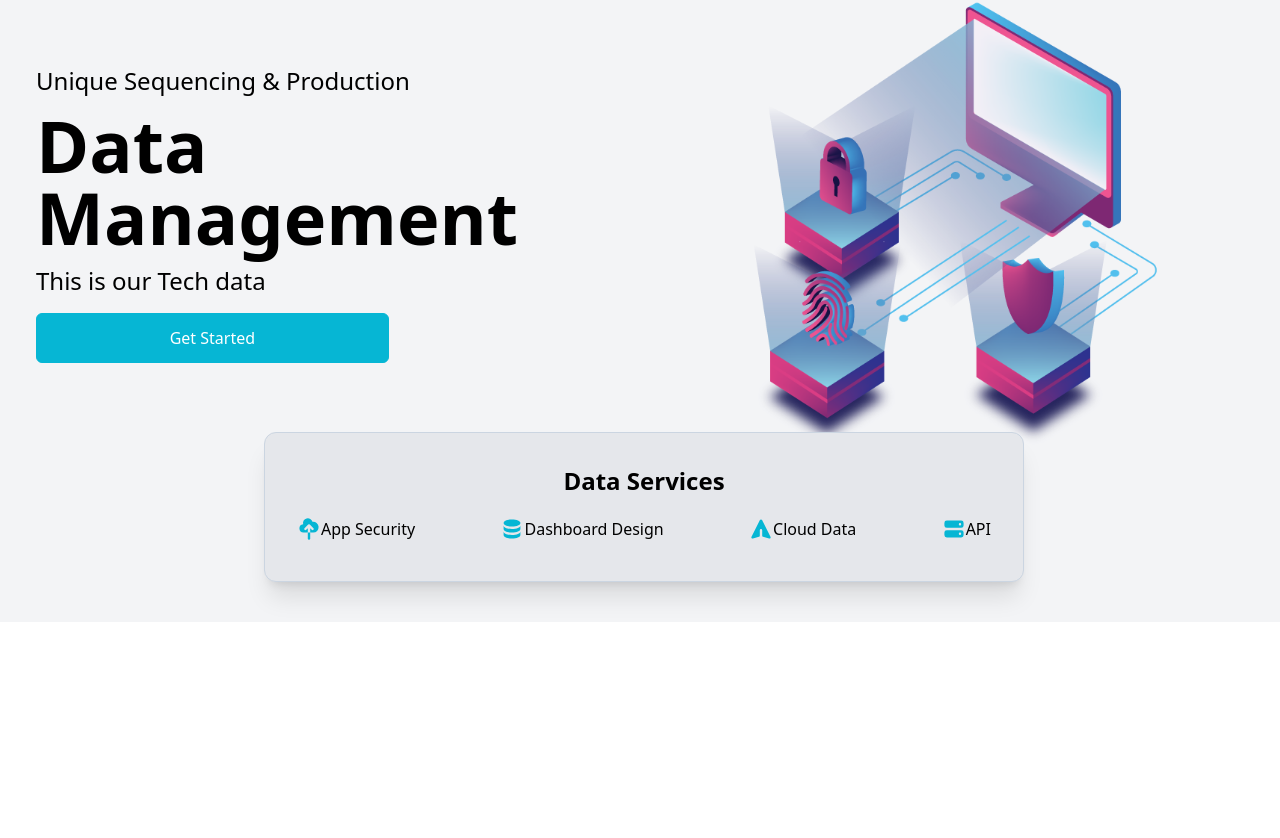
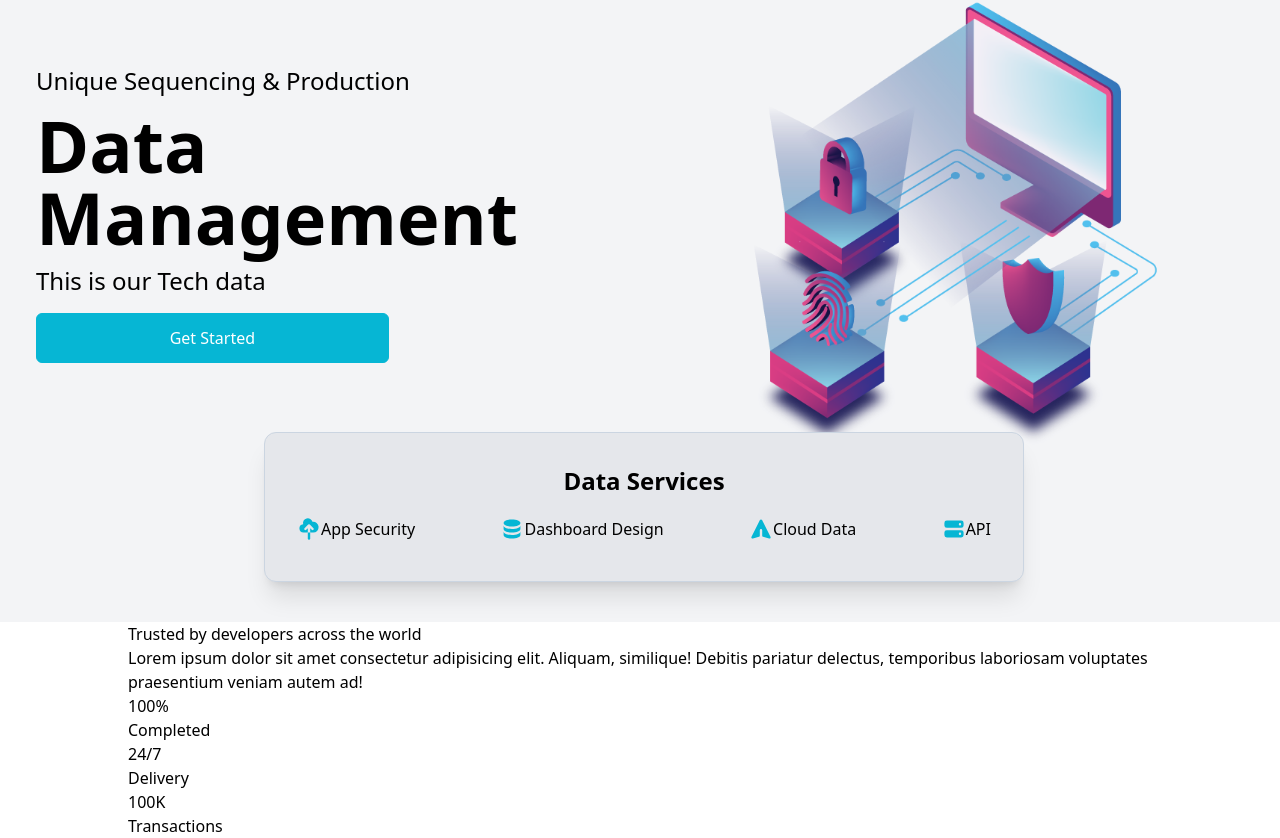
Before and after one commit to AmaduKamara/dm-landing, a React (Create React App) app: page / in a window 1280 px wide. Shown: the part 178-1016 px from the top of the page. Before the commit the page ends 800 px from the top, so only its background shows below. Built offline with nearby package versions, Linux system fonts and the light colour scheme; the HTML template or start-up script is replaced by a standard one.

Commit message:
Add structure and content for about section

```diff
--- a/src/App.js
+++ b/src/App.js
@@ -1,3 +1,4 @@
+import About from "./components/About";
 import Hero from "./components/Hero";
 import Navbar from "./components/Navbar";
 
@@ -6,6 +7,7 @@ function App() {
     <div>
       <Navbar />
       <Hero />
+      <About />
     </div>
   );
 }
--- /dev/null
+++ b/src/components/About.jsx
@@ -0,0 +1,34 @@
+import React from "react";
+
+const About = () => {
+  return (
+    <section>
+      <div className="container mx-auto">
+        <div>
+          <h2>Trusted by developers across the world</h2>
+          <p>
+            Lorem ipsum dolor sit amet consectetur adipisicing elit. Aliquam,
+            similique! Debitis pariatur delectus, temporibus laboriosam
+            voluptates praesentium veniam autem ad!
+          </p>
+        </div>
+        <div>
+          <div>
+            <h3>100%</h3>
+            <p>Completed</p>
+          </div>
+          <div>
+            <h3>24/7</h3>
+            <p>Delivery</p>
+          </div>
+          <div>
+            <h3>100K</h3>
+            <p>Transactions</p>
+          </div>
+        </div>
+      </div>
+    </section>
+  );
+};
+
+export default About;
```
Also changed, not shown: 1 other file (tests, documents, lock files or other folders).
